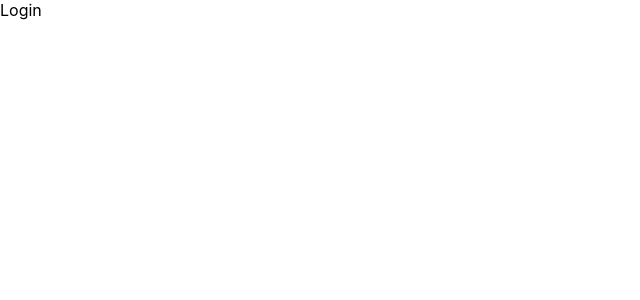
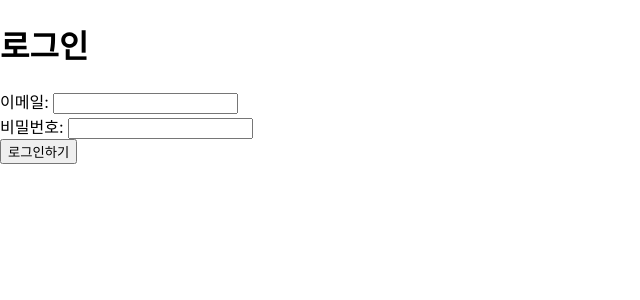
Before and after one commit to wkdaudwn11/board-frontend, a React (Create React App) app: page /login in a window 1280 px wide. Shown: the top 300 px of the page, without its empty margins (0-640 px from the left). Built offline with nearby package versions, Linux system fonts and the light colour scheme.

Commit message:
feat: add login page

```diff
--- a/src/components/Login.jsx
+++ b/src/components/Login.jsx
@@ -1,5 +1,80 @@
+import { useState } from "react";
+import { useNavigate } from "react-router-dom";
+import axios from "axios";
+
 const Login = () => {
-  return <div>Login</div>;
+  const [inputs, setInputs] = useState({
+    email: "",
+    password: "",
+  });
+
+  const navigate = useNavigate();
+
+  const handleChange = (e) => {
+    setInputs({
+      ...inputs,
+      [e.target.name]: e.target.value,
+    });
+  };
+
+  const handleSubmit = async () => {
+    try {
+      if (!inputs.email) {
+        alert("이메일을 입력해주세요");
+        return;
+      }
+      if (!inputs.password) {
+        alert("비밀번호를 입력해주세요");
+        return;
+      }
+
+      const { data: response } = await axios({
+        method: "post",
+        url: "http://localhost:4000/user/login",
+        data: inputs,
+      });
+
+      const { success, message, data } = response;
+
+      if (!success) {
+        alert(message);
+        return;
+      }
+
+      sessionStorage.setItem("ACCESS_TOKEN", data.accessToken);
+      navigate("/");
+    } catch (e) {
+      alert("Error! console 확인");
+      console.error(e);
+    }
+  };
+
+  return (
+    <div>
+      <h1>로그인</h1>
+      <div>
+        이메일:{" "}
+        <input
+          type="text"
+          name="email"
+          value={inputs.email}
+          onChange={handleChange}
+        />
+      </div>
+      <div>
+        비밀번호:{" "}
+        <input
+          type="password"
+          name="password"
+          value={inputs.password}
+          onChange={handleChange}
+        />
+      </div>
+      <div>
+        <button onClick={handleSubmit}>로그인하기</button>
+      </div>
+    </div>
+  );
 };
 
 export default Login;
--- a/src/components/PrivateRouter.jsx
+++ b/src/components/PrivateRouter.jsx
@@ -2,7 +2,7 @@ import { useLocation, Navigate } from "react-router-dom";
 
 const PrivateRouter = ({ children }) => {
   const location = useLocation();
-  const accessToken = localStorage.getItem("ACCESS_TOKEN");
+  const accessToken = sessionStorage.getItem("ACCESS_TOKEN");
 
   if (!accessToken) {
     return <Navigate to="/login" state={{ from: location }} replace />;
```
